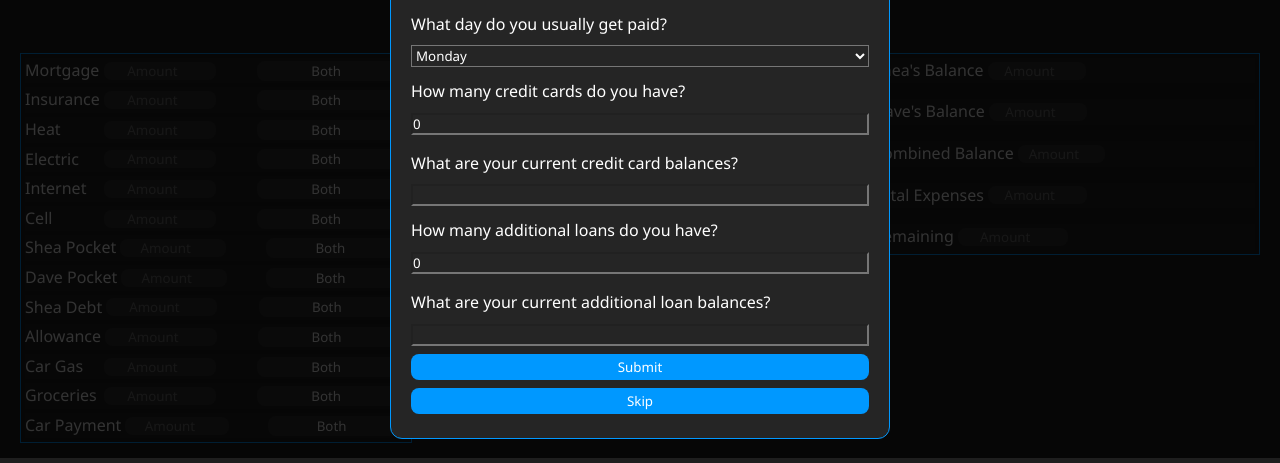
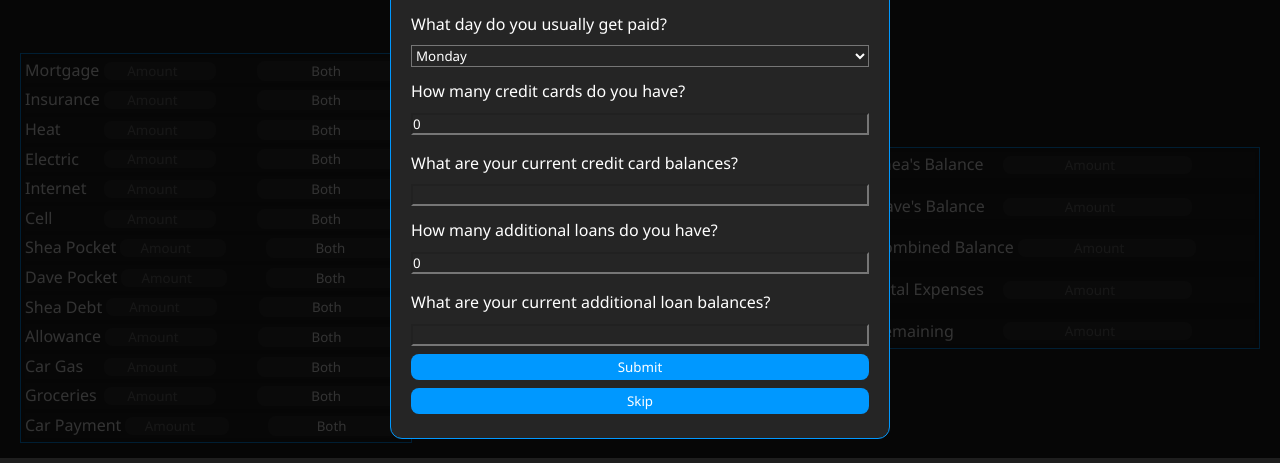
Before and after one commit to David-Van-Dyne/Budget-App, a website: page index.html in a window 1280 px wide. Shown: the part 342-805 px from the top of the page. Drawn offline with Linux system fonts and the light colour scheme; no server answers; some icons are missing.

Commit message:
updated styling of .current-account-balances .bill-form

```diff
--- a/styles/index.css
+++ b/styles/index.css
@@ -517,6 +517,15 @@ header h1 {
   border: 1px solid var(--accent-primary);
   gap: 1rem;
   height: fit-content;
+  margin: auto 0;
+}
+
+.current-account-balances .bill-form {
+  display: grid;
+  grid-template-columns: 1fr 2fr;
+  align-items: center;
+  gap: .25rem;
+  background-color: var(--primary-card-background);
 }
 
 .balances {
```
